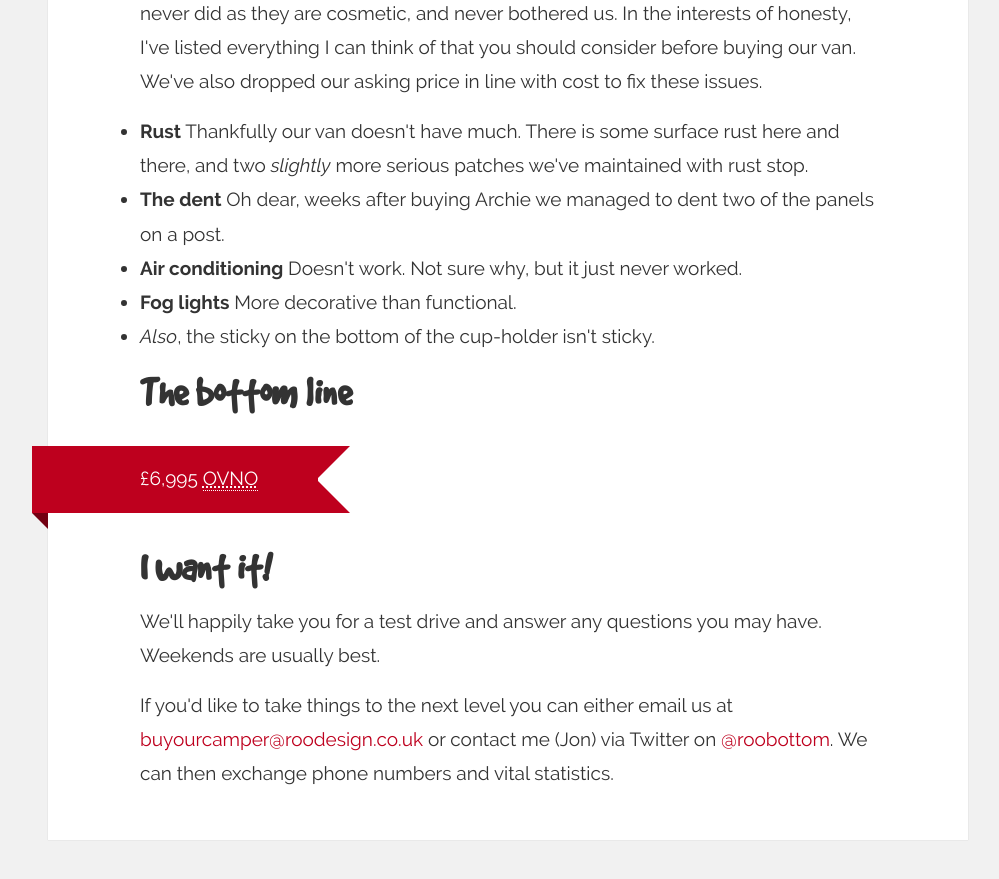
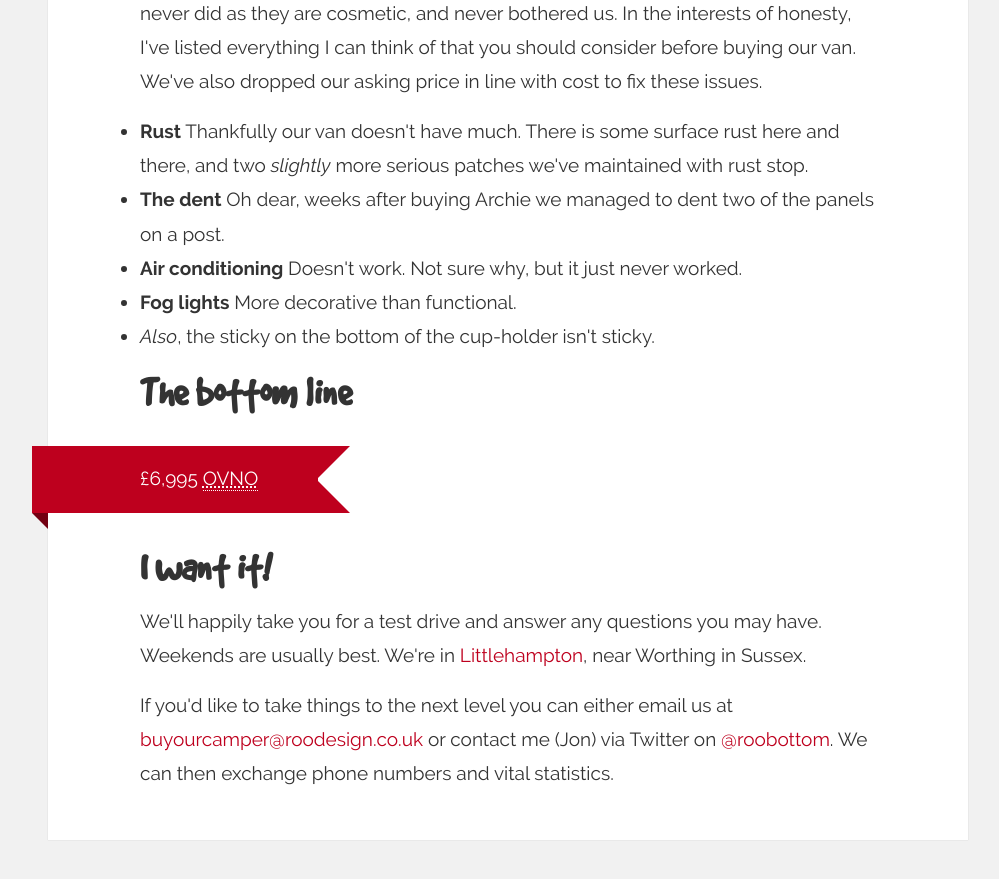
Before and after one commit to roobottom/buy-our-campervan, a Jekyll site: the page built from index.html, in a window 1280 px wide and 900 px high, scrolled down 4329 px. Shown: the top 879 px of the window, without its empty margins (132-1131 px from the left). Built offline with Jekyll 4.4.1, drawn with Linux system fonts in a browser that asks for light colours.

Commit message:
adding place

```diff
--- a/index.html
+++ b/index.html
@@ -115,6 +115,6 @@ title: Home
     <h2>The bottom line</h2>
     <p class="price">&pound;6,995 <abbr title="Or Very Nearest Offer">OVNO</abbr></p>
     <h2>I want it!</h2>
-    <p>We'll happily take you for a test drive and answer any questions you may have. Weekends are usually best.</p>
+    <p>We'll happily take you for a test drive and answer any questions you may have. Weekends are usually best. We're in <a href="https://www.google.co.uk/maps/place/Littlehampton,+West+Sussex,+UK/data=!4m2!3m1!1s0x4875a37e0ee7c661:0x2799d679689139c?sa=X&ei=5Gj9VN-RG-Ti7Aa8qIDYBA&ved=0CI4BEPIBMBA">Littlehampton</a>, near Worthing in Sussex.</p>
     <p>If you'd like to take things to the next level you can either email us at <a href="mailto:buyourcamper@roodesign.co.uk">buyourcamper@roodesign.co.uk</a> or contact me (Jon) via Twitter on <a href="http://twitter.com/roobottom">@roobottom</a>. We can then exchange phone numbers and vital statistics.</p>
 </div>
```
